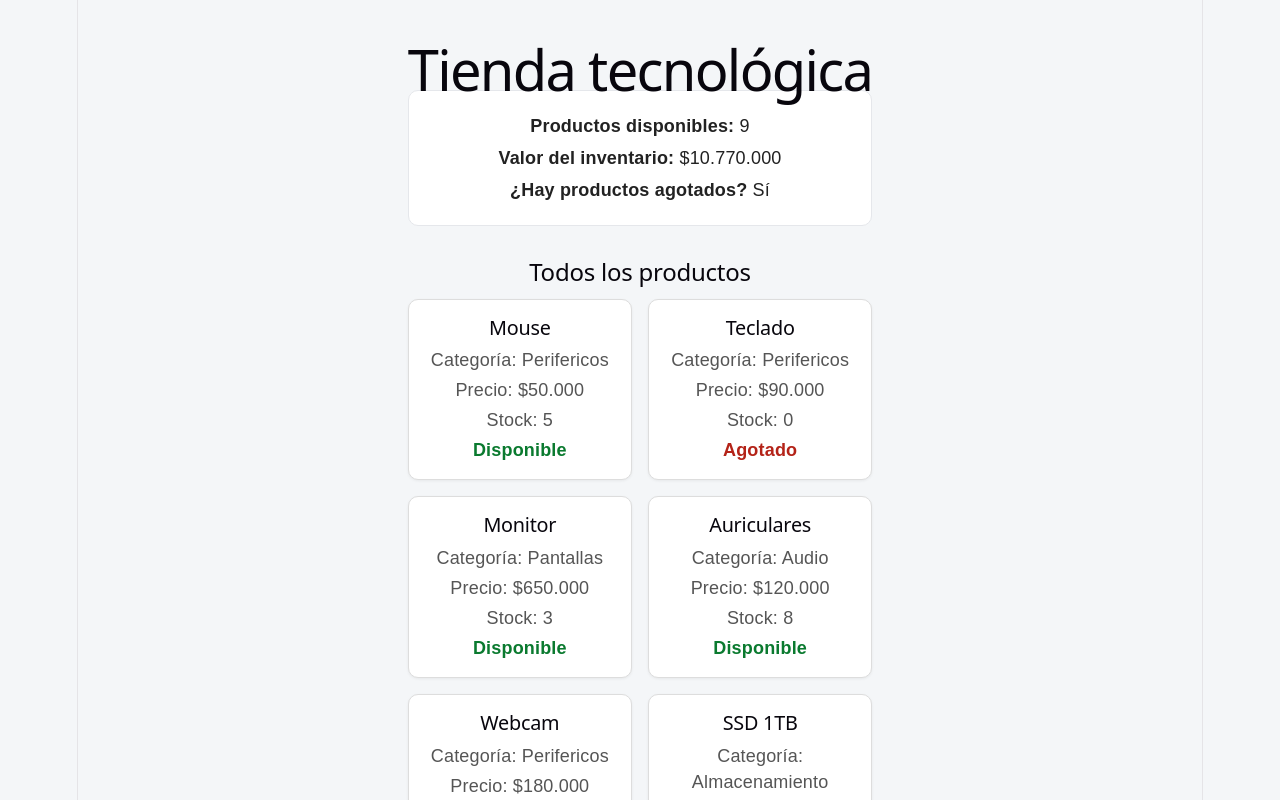
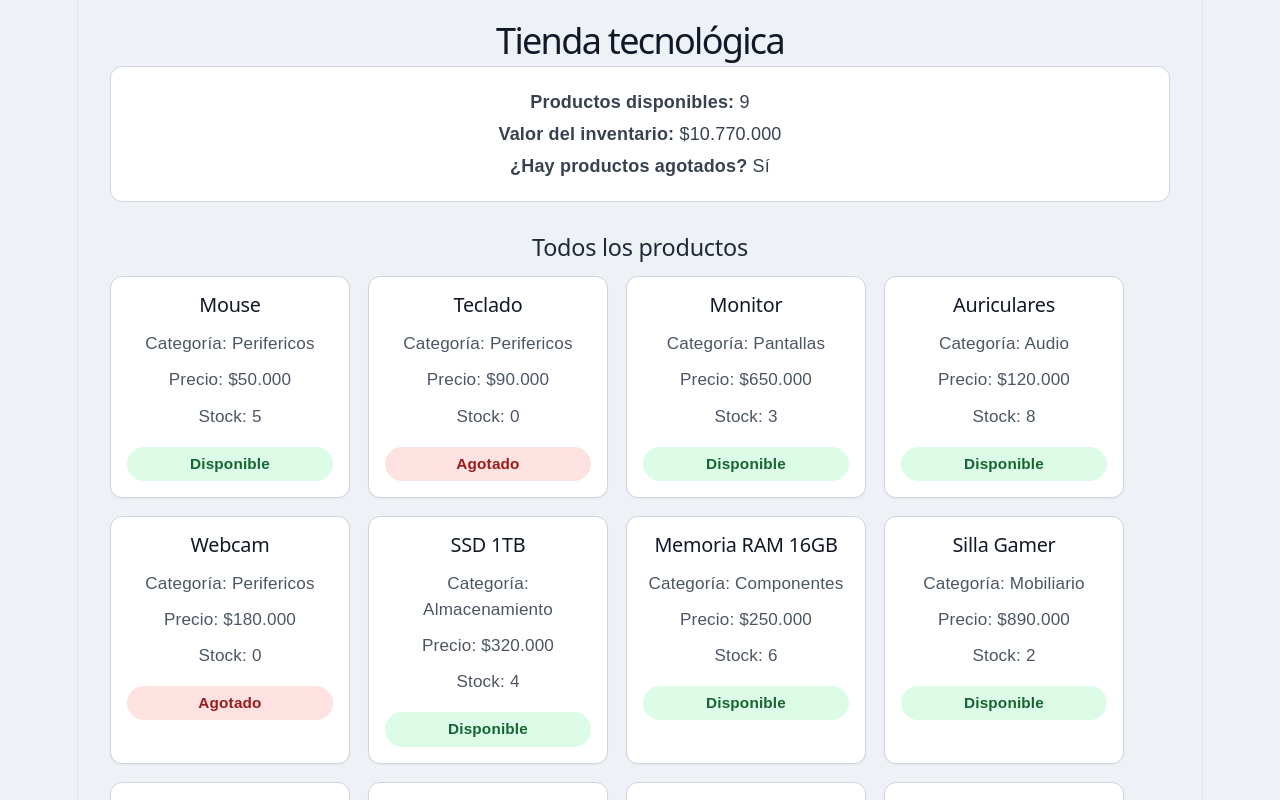
Before and after one commit to ThomasAriza1227/react-js-ficha-3409609-Erik-Thomas-Espitia-Ariza, a React (Vite) app: page / in a window 1280 px wide. Shown: the top 800 px of the page. Built offline with nearby package versions, Linux system fonts and the light colour scheme.

Commit message:
style: mejora en columnas y centrar estados

```diff
--- a/src/App.css
+++ b/src/App.css
@@ -4,66 +4,90 @@
 
 body {
   margin: 0;
-  background: #f4f6f8;
+  background: #eef2f6;
+  color: #1f2937;
+  font-family: Arial, Helvetica, sans-serif;
 }
 
 .contenedor {
   max-width: 1100px;
   margin: 0 auto;
-  padding: 24px;
-  font-family: Arial, Helvetica, sans-serif;
-  color: #222;
+  padding: 28px 20px;
 }
 
 h1 {
-  margin-bottom: 8px;
+  margin: 0 0 12px 0;
+  color: #111827;
+  font-size: 2rem;
 }
 
 h2 {
-  margin-top: 32px;
-  margin-bottom: 12px;
+  margin: 32px 0 14px 0;
+  color: #1f2937;
+  font-size: 1.3rem;
 }
 
 .resumen {
-  background: #fff;
-  border: 1px solid #e5e7eb;
-  border-radius: 10px;
-  padding: 16px;
-  margin-bottom: 16px;
+  background: #ffffff;
+  border: 1px solid #d1d5db;
+  border-radius: 12px;
+  padding: 16px 18px;
+  margin-bottom: 10px;
 }
 
 .resumen p {
   margin: 6px 0;
+  color: #374151;
 }
 
+/* Organización en filas */
 .productos {
-  display: grid;
-  grid-template-columns: repeat(auto-fit, minmax(220px, 1fr));
-  gap: 16px;
+  display: flex;
+  flex-wrap: wrap;
+  gap: 18px;
 }
 
 .producto-card {
-  border: 1px solid #ddd;
-  border-radius: 10px;
+  background: #ffffff;
+  border: 1px solid #d1d5db;
+  border-radius: 12px;
   padding: 16px;
-  background: white;
-  box-shadow: 0 1px 3px rgba(0, 0, 0, 0.06);
+  width: 240px;
+  box-shadow: 0 1px 2px rgba(0, 0, 0, 0.05);
+  display: flex;
+  flex-direction: column;
+  text-align: center; /* centra el contenido de la tarjeta */
 }
 
 .producto-card h2 {
-  margin: 0 0 8px 0;
+  margin: 0 0 10px 0;
   font-size: 1.1rem;
+  color: #111827;
 }
 
 .producto-card p {
-  margin: 4px 0;
-  color: #555;
+  margin: 5px 0;
+  color: #4b5563;
+  font-size: 0.95rem;
+}
+
+/* Etiqueta centrada */
+.disponible,
+.agotado {
+  display: inline-block;
+  margin-top: 12px;
+  padding: 4px 12px;
+  border-radius: 999px;
+  font-size: 0.85rem;
+  font-weight: bold;
 }
 
 .disponible {
-  color: #0a7a2f;
+  color: #166534;
+  background: #dcfce7;
 }
 
 .agotado {
-  color: #b42318;
+  color: #991b1b;
+  background: #fee2e2;
 }
--- a/src/App.jsx
+++ b/src/App.jsx
@@ -34,13 +34,6 @@ function App() {
           <ProductoCard key={producto.id} producto={producto} />
         ))}
       </section>
-
-      <h2>Solo disponibles</h2>
-      <section className="productos">
-        {disponibles.map((producto) => (
-          <ProductoCard key={producto.id} producto={producto} />
-        ))}
-      </section>
     </main>
   );
 }
```
